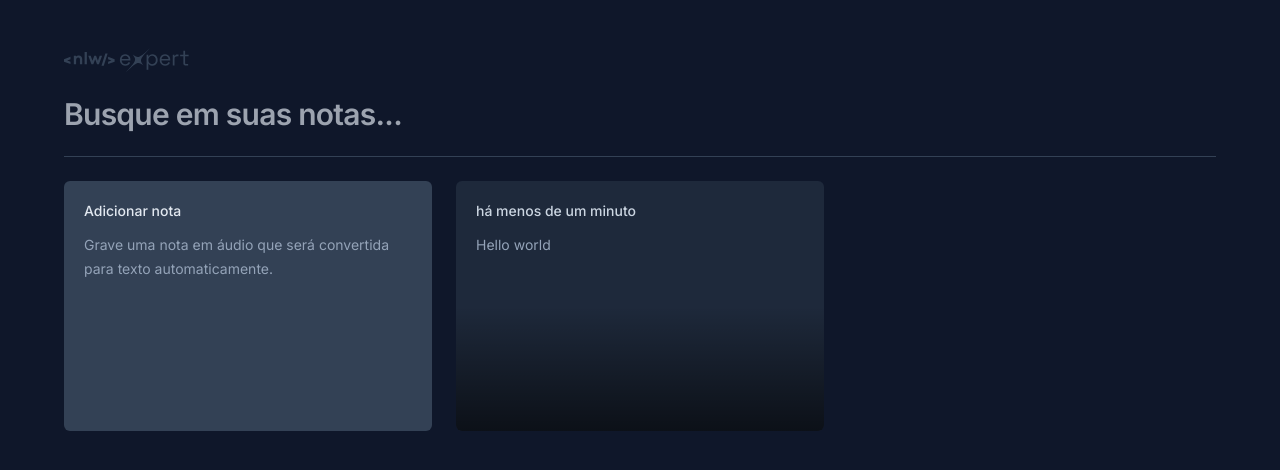
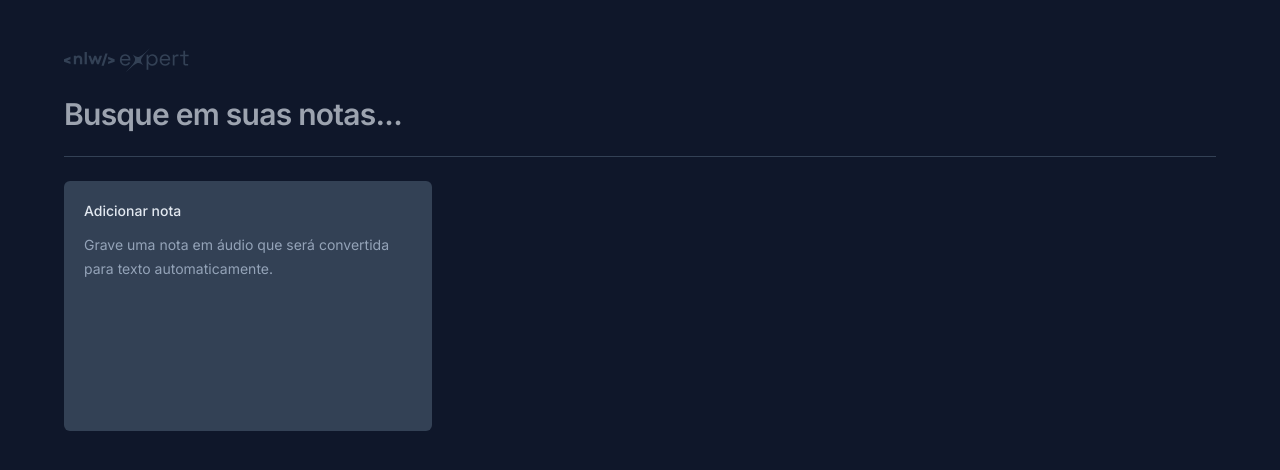
Before and after one commit to Igwbriel/Expert-Notes, a React (Vite) app: page / in a window 1280 px wide. Shown: the top 470 px of the page. Built offline with nearby package versions, Linux system fonts and the light colour scheme.

Commit message:
Exibindo novas notas dinamicamente

```diff
--- a/src/app.tsx
+++ b/src/app.tsx
@@ -1,8 +1,26 @@
+import { useState } from 'react'
 import logo from './assets/Logo-nlw-expert.svg'
 import { NewNoteCard } from './components/new-note-card'
 import { Notecard } from './components/note-card'
 
+interface Note {
+  id: string
+  date: Date
+  content: string
+}
+
 export function App() {
+  const [notes, setNotes] = useState<Note[]>([])
+
+  function onNoteCreated(content: string) {
+    const newNote = {
+      id: crypto.randomUUID(),
+      date: new Date(),
+      content,
+    }
+    setNotes([newNote, ...notes])
+  }
+
   return (
     <div className="mx-auto max-w-6xl my-12 space-y-6">
       <img src={logo} alt="NLW expert" />
@@ -18,14 +36,11 @@
       <div className="h-px bg-slate-700" />
 
       <div className="grid grid-cols-3 gap-6 auto-rows-[250px]">
-        <NewNoteCard />
+        <NewNoteCard onNoteCreated={onNoteCreated} />
 
-        <Notecard
-          note={{
-            date: new Date(),
-            content: 'Hello world',
-          }}
-        />
+        {notes.map((note) => {
+          return <Notecard key={note.id} note={note} />
+        })}
       </div>
     </div>
   )
--- a/src/components/new-note-card.tsx
+++ b/src/components/new-note-card.tsx
@@ -3,7 +3,11 @@
 import { ChangeEvent, FormEvent, useState } from 'react'
 import { toast } from 'sonner'
 
-export function NewNoteCard() {
+interface NewNoteCardProps {
+  onNoteCreated: (content: string) => void
+}
+
+export function NewNoteCard({ onNoteCreated }: NewNoteCardProps) {
   const [shouldShowOnbording, setShouldShowOnbording] = useState(true)
   const [content, setContent] = useState('')
 
@@ -21,7 +25,11 @@
 
   function handleSaveNote(event: FormEvent) {
     event.preventDefault()
-    console.log(content)
+
+    onNoteCreated(content)
+
+    setContent('')
+    setShouldShowOnbording(true)
 
     toast.success('Nota criada com sucesso')
   }
@@ -69,6 +77,7 @@
                   autoFocus
                   className="text-sm leading-6 text-slate-400 bg-transparent resize-none flex-1 outline-none"
                   onChange={handleContentChange}
+                  value={content}
                 />
               )}
             </div>
```
